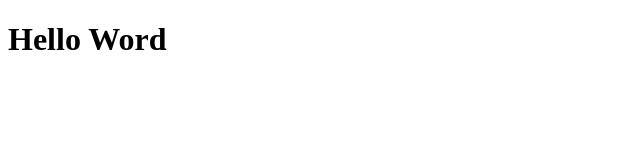
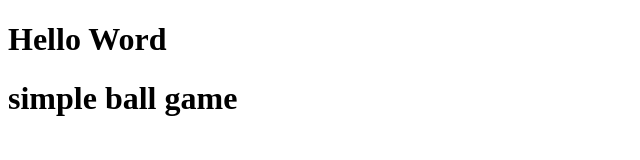
Before and after one commit to sadiqahmednadaf5/Ball_Game, a plain HTML site: page index.html in a window 1280 px wide. Shown: the whole page, without its empty margins (0-640 px from the left). Drawn offline with Linux system fonts and the light colour scheme.

Commit message:
second commit

```diff
--- a/index.html
+++ b/index.html
@@ -7,5 +7,6 @@
 </head>
 <body>
     <h1>Hello Word</h1>
+    <h1>simple ball game</h1>
 </body>
 </html>
```
